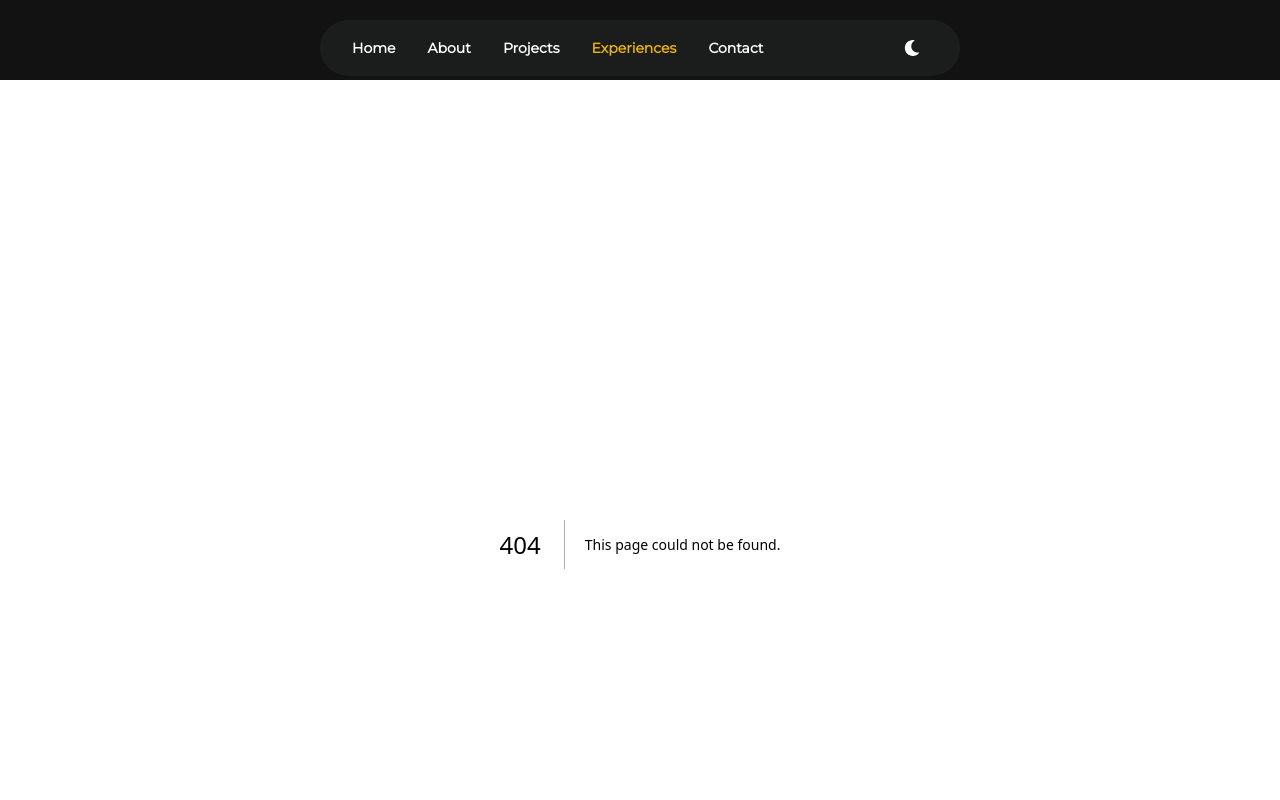
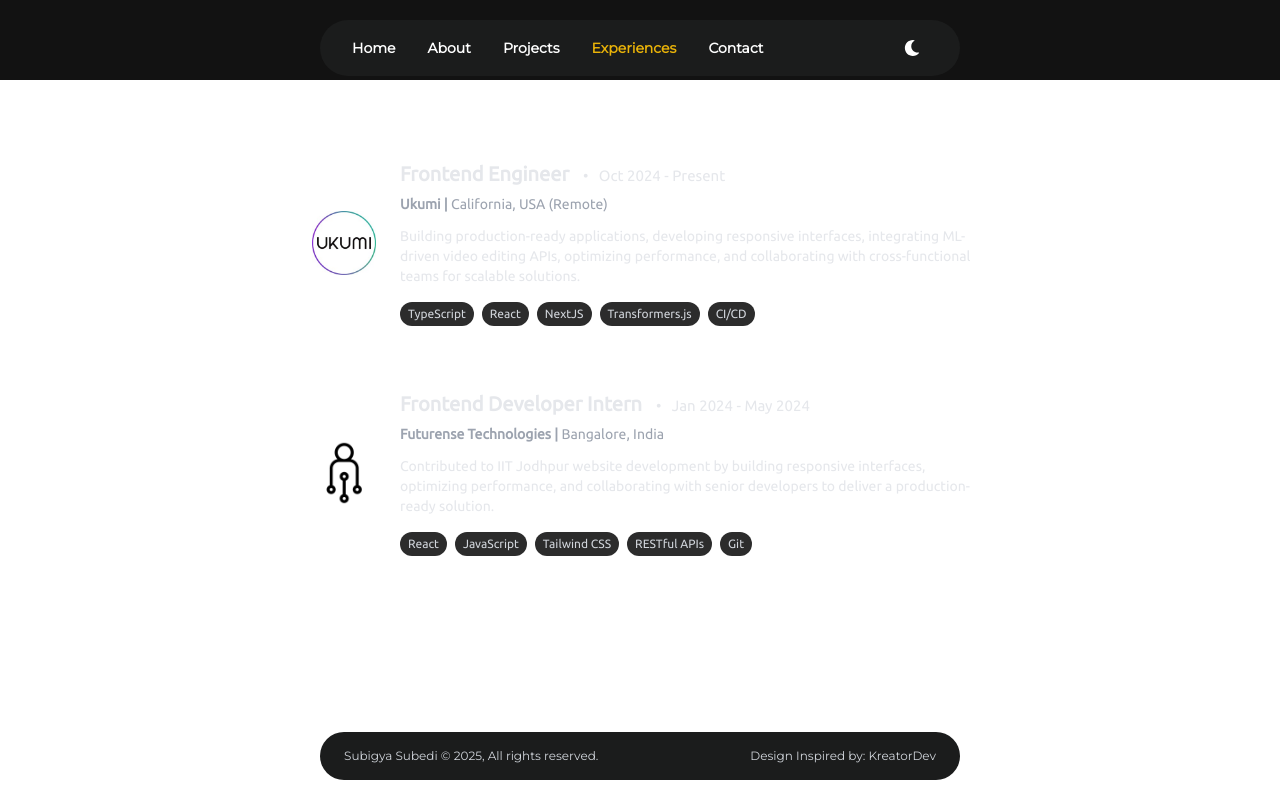
Before and after one commit to subigya-js/subigyasubedi.com.np, a Next.js app: page /experiences in a window 1280 px wide. Before the commit this address had no page. Shown: the top 800 px of the page. Built offline with nearby package versions, Linux system fonts and the light colour scheme.

Commit message:
feat: enhance ExperienceCard with a link to view all experiences; update location in constants; add new experiences page

```diff
--- a/app/components/ExperienceCard.tsx
+++ b/app/components/ExperienceCard.tsx
@@ -1,5 +1,7 @@
-import Image from "next/image"
-import { experiences } from "../constants"
+import Image from "next/image";
+import { MdOutlineArrowRightAlt } from "react-icons/md";
+import { experiences } from "../constants";
+import Link from "next/link";
 
 const ExperienceCard = () => {
   return (
@@ -28,6 +30,11 @@
             </div>
           ))}
       </div>
+      <div className="border-t border-gray-800 pt-4 flex justify-end">
+        <Link href={"/experiences"} className="p-3 bg-gray-200 hover:bg-gray-200/80 hover:scale-105 duration-200 text-black rounded-xl transition flex items-center gap-2">
+          VIEW ALL <MdOutlineArrowRightAlt size={20} />
+        </Link>
+      </div>
     </div>
   )
 }
--- a/app/components/Landing.tsx
+++ b/app/components/Landing.tsx
@@ -1,10 +1,10 @@
 "use client";
 
+import { Ubuntu } from "next/font/google";
 import React, { useEffect, useState } from "react";
-import { Ubuntu } from "next/font/google";
 import AboutCard from "./AboutCard";
+import ExperienceCard from "./ExperienceCard";
 import LinksCard from "./LinksCard";
-import ExperienceCard from "./ExperienceCard";
 
 const font = Ubuntu({ weight: "400", subsets: ["latin"] });
 
--- a/app/constants.js
+++ b/app/constants.js
@@ -88,7 +88,7 @@
     role: "Frontend Developer Intern",
     company: "Futurense Technologies",
     duration: "Jan 2024 - May 2024",
-    location: "Bangalore, India (Remote)",
+    location: "Bangalore, India",
     desc: "Contributed to IIT Jodhpur website development by building responsive interfaces, optimizing performance, and collaborating with senior developers to deliver a production-ready solution.",
     logo: futurenseLogo,
     skills: [
--- /dev/null
+++ b/app/experiences/page.tsx
@@ -0,0 +1,36 @@
+
+import Image from "next/image"
+import { experiences } from "../constants"
+
+const page = () => {
+    return (
+        <div className='min-h-[40vh] rounded-3xl px-6 py-4'>
+            <div className="flex flex-col gap-10">
+                {
+                    experiences.map((exp) => (
+                        <div key={exp.id} className="mb-6 flex items-center gap-4">
+                            <Image src={exp.logo} alt={`logo`} width={80} height={80} className="p-2 rounded-2xl" />
+
+                            <div className="flex flex-col gap-1">
+                                <h2 className="text-xl font-bold text-gray-200">{exp.role}&nbsp; &nbsp;<span className="text-[15px] font-normal">&bull; &nbsp; {exp.duration}</span></h2>
+                                <p className="text-sm font-semibold text-gray-400">{exp.company} | <span className="font-normal text-gray-400">{exp.location}</span></p>
+                                <p className="text-sm mt-2 text-gray-200 w-full max-w-xl">{exp.desc}</p>
+                                <div className="flex flex-wrap gap-2 mt-3">
+                                    {exp.skills.map((skill, index) => (
+                                        <span
+                                            key={index}
+                                            className="px-2 py-1 text-xs font-medium bg-[#2c2c2c] text-gray-300 rounded-xl"
+                                        >
+                                            {skill}
+                                        </span>
+                                    ))}
+                                </div>
+                            </div>
+                        </div>
+                    ))}
+            </div>
+        </div>
+    )
+}
+
+export default page
--- a/app/layout.tsx
+++ b/app/layout.tsx
@@ -1,8 +1,11 @@
 import type { Metadata } from "next";
 import localFont from "next/font/local";
+import Footer from "./components/Footer";
 import Navbar from "./components/Navbar";
-import Footer from "./components/Footer";
 import "./globals.css";
+import { Ubuntu } from "next/font/google";
+
+const font = Ubuntu({ weight: "400", subsets: ["latin"] });
 
 const geistSans = localFont({
   src: "./fonts/GeistVF.woff",
@@ -31,7 +34,7 @@
         <meta name="viewport" content="width=device-width, initial-scale=1" />
       </head>
       <body
-        className={`${geistSans.variable} ${geistMono.variable} antialiased min-h-screen flex flex-col items-center justify-center`}
+        className={`${geistSans.variable} ${geistMono.variable} antialiased min-h-screen flex flex-col items-center justify-center ${font.className}`}
       >
         {/* Fixed top overlay to prevent content from showing above navbar */}
         <div className="fixed top-0 left-0 w-full h-20 bg-[#121212] z-[998]" />
```
